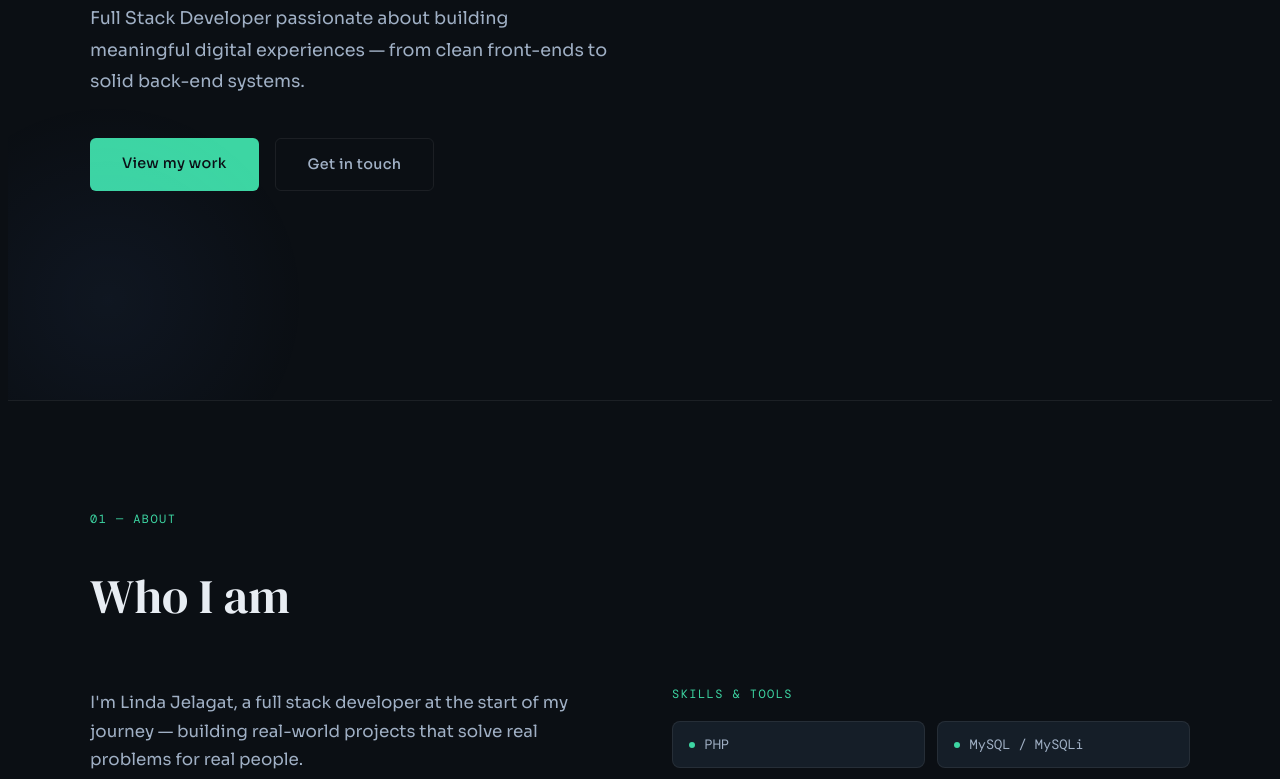
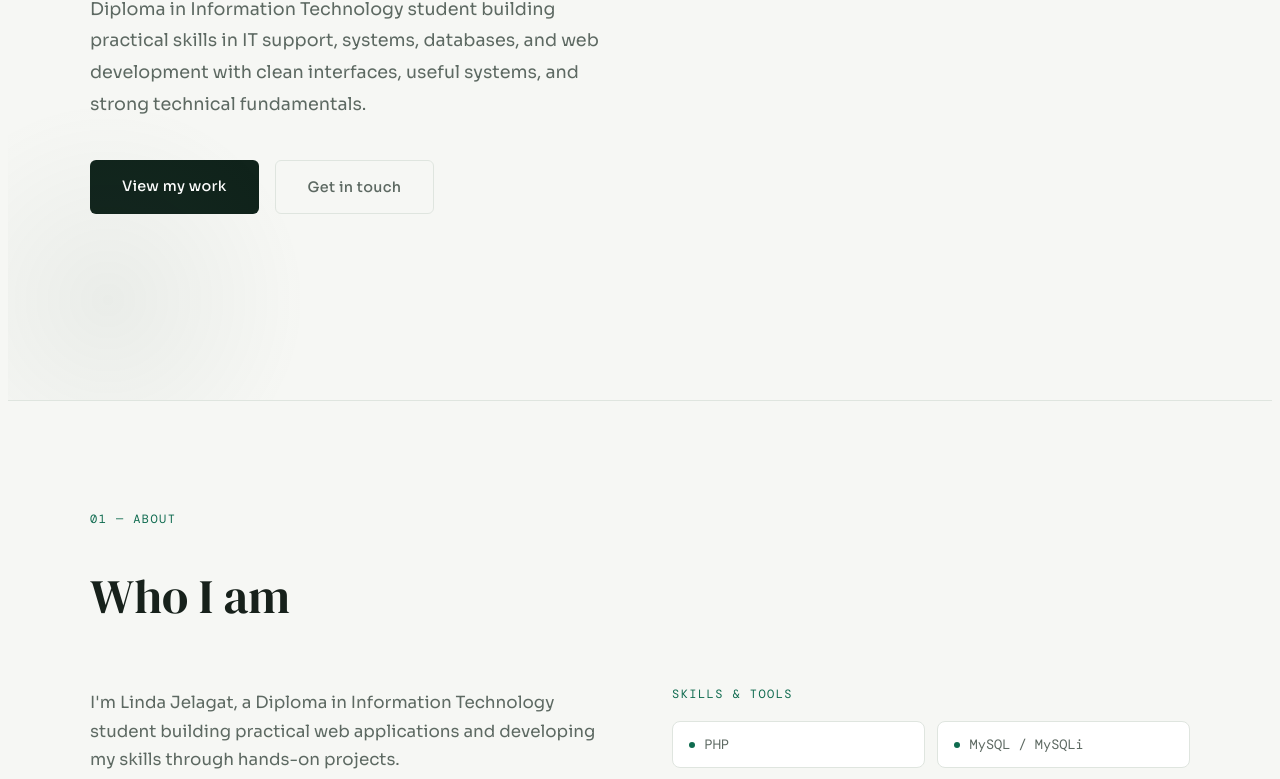
Before and after one commit to L-kandagor/Portfolio, a plain HTML site: page index.html in a window 1280 px wide. Shown: the part 600-1379 px from the top of the page. Drawn offline with nearby package versions, Linux system fonts and the light colour scheme.

Commit message:
Made changes to the styling of the portfolio to make it look more professional and clean. Adjusted background colors, borders, and gradients for a more polished appearance.

```diff
--- a/index.html
+++ b/index.html
@@ -18,7 +18,9 @@
         <span class="nav-logo">LJ.dev</span>
         <ul class="nav-links">
             <li><a href="#about">About</a></li>
+            <li><a href="#skills">Skills</a></li>
             <li><a href="#projects">Projects</a></li>
+            <li><a href="#certifications">Credentials</a></li>
             <li><a href="#contact">Contact</a></li>
         </ul>
     </nav>
@@ -26,10 +28,9 @@
     <!-- HERO -->
     <div class="hero">
         <div class="hero-inner">
-            <span class="hero-tag"></span>
+            <span class="hero-tag">IT Support · Web Development · Systems</span>
             <h1>Linda<br><em>Jelagat.</em></h1>
-            <p class="hero-sub">Full Stack Developer passionate about building meaningful digital experiences — from
-                clean front-ends to solid back-end systems.</p>
+            <p class="hero-sub">Diploma in Information Technology student building practical skills in IT support, systems, databases, and web development with clean interfaces, useful systems, and strong technical fundamentals.</p>
             <div class="hero-cta">
                 <a href="#projects" class="btn btn-primary">View my work</a>
                 <a href="#contact" class="btn btn-outline">Get in touch</a>
@@ -45,12 +46,10 @@
         <h2 class="section-title">Who I am</h2>
         <div class="about-grid reveal">
             <div class="about-text">
-                <p>I'm Linda Jelagat, a full stack developer at the start of my journey — building real-world projects
-                    that solve real problems for real people.</p>
+                <p>I'm Linda Jelagat, a Diploma in Information Technology student building practical web applications and developing my skills through hands-on projects.</p>
                 <p>I'm drawn to the intersection of clean code and human-centred design. Whether it's crafting a
                     pixel-perfect UI or architecting server-side logic, I care about every layer of the stack.</p>
-                <p>I'm actively looking for a professional role where I can grow, contribute, and build things
-                    that matter.</p>
+                <p>I'm currently looking for an IT internship where I can learn from experienced professionals, contribute to a team, and grow into a stronger software and IT professional.</p>
             </div>
             <div>
                 <p class="section-label" style="margin-bottom: 1rem;">Skills &amp; tools</p>
@@ -149,7 +148,7 @@
 
     <!-- CERTIFICATIONS -->
     <section id="certifications">
-        <p class="section-label">02.1 — Certifications &amp; Badges</p>
+        <p class="section-label">04 — Certifications &amp; Badges</p>
         <h2 class="section-title">Proof of my skills</h2>
         <div class="certifications-grid reveal">
             <div class="certification-card">
@@ -171,10 +170,10 @@
 
     <!-- CONTACT -->
     <section id="contact">
-        <p class="section-label">03 — Contact</p>
+        <p class="section-label">05 — Contact</p>
         <h2 class="section-title">Let's connect</h2>
         <div class="contact-inner reveal">
-            <p>I'm open to junior developer roles, freelance projects, and collaborations. If you think we'd work well
+            <p>I'm currently open to IT internship opportunities, junior development opportunities, freelance projects, and collaborations. If you think we'd work well
                 together, I'd love to hear from you.</p>
             <a href="mailto:kandagor4@gmail.com" class="btn btn-primary">kandagor4@gmail.com</a>
             <div class="contact-links">
--- a/style.css
+++ b/style.css
@@ -7,15 +7,15 @@
 }
 
 :root {
-    --bg: #0b0f14;
-    --surface: #111820;
-    --card: #151e28;
-    --border: rgba(255, 255, 255, 0.07);
-    --accent: #3dd6a3;
-    --accent2: #5b8fff;
-    --text: #e8edf3;
-    --muted: #6b7c93;
-    --soft: #a0b0c5;
+    --bg: #f6f7f4;
+    --surface: #ffffff;
+    --card: #ffffff;
+    --border: #dfe5df;
+    --accent: #0f6b4f;
+    --accent2: #536c60;
+    --text: #17211b;
+    --muted: #657069;
+    --soft: #5d6962;
     --font-display: 'DM Serif Display', serif;
     --font-body: 'Sora', sans-serif;
     --font-mono: 'DM Mono', monospace;
@@ -503,3 +503,15 @@ footer {
         padding: 2rem 1.5rem;
     }
 }
+
+
+/* Professional refinements  ....making the potflio look more profesional and clean */
+body { background: var(--bg); }
+nav { background: rgba(246,247,244,.9); border-bottom: 1px solid var(--border); }
+.hero::before { background: radial-gradient(circle, rgba(15,107,79,.08) 0%, transparent 70%); }
+.hero::after { background: radial-gradient(circle, rgba(83,108,96,.07) 0%, transparent 70%); }
+.btn-primary { background: #10231b; color: #fff; }
+.btn-primary:hover { background: var(--accent); }
+.project-card, .skill-pill, .certification-card, .contact-inner { background: var(--card); border-color: var(--border); }
+.project-card:hover { border-color: rgba(15,107,79,.3); }
+@media (prefers-reduced-motion: reduce) { *, *::before, *::after { animation: none !important; transition: none !important; scroll-behavior: auto !important; } }
```
